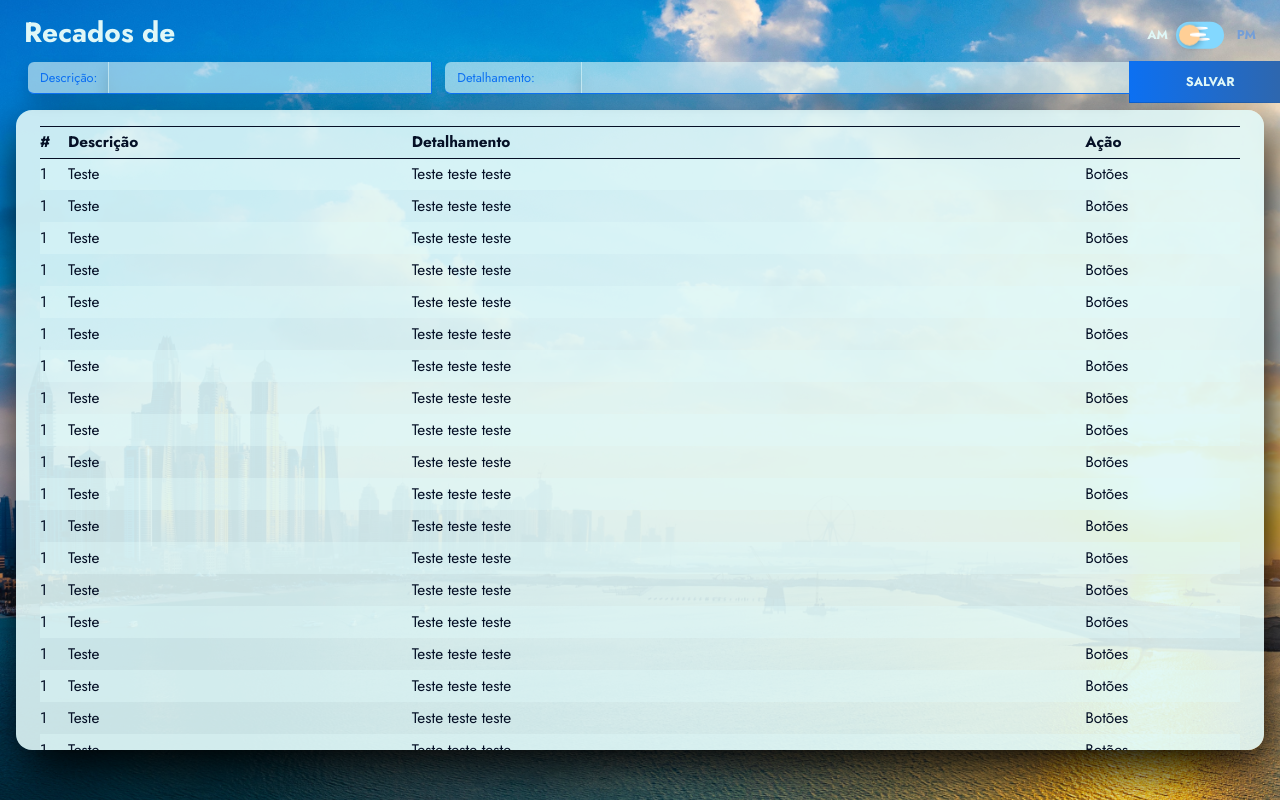
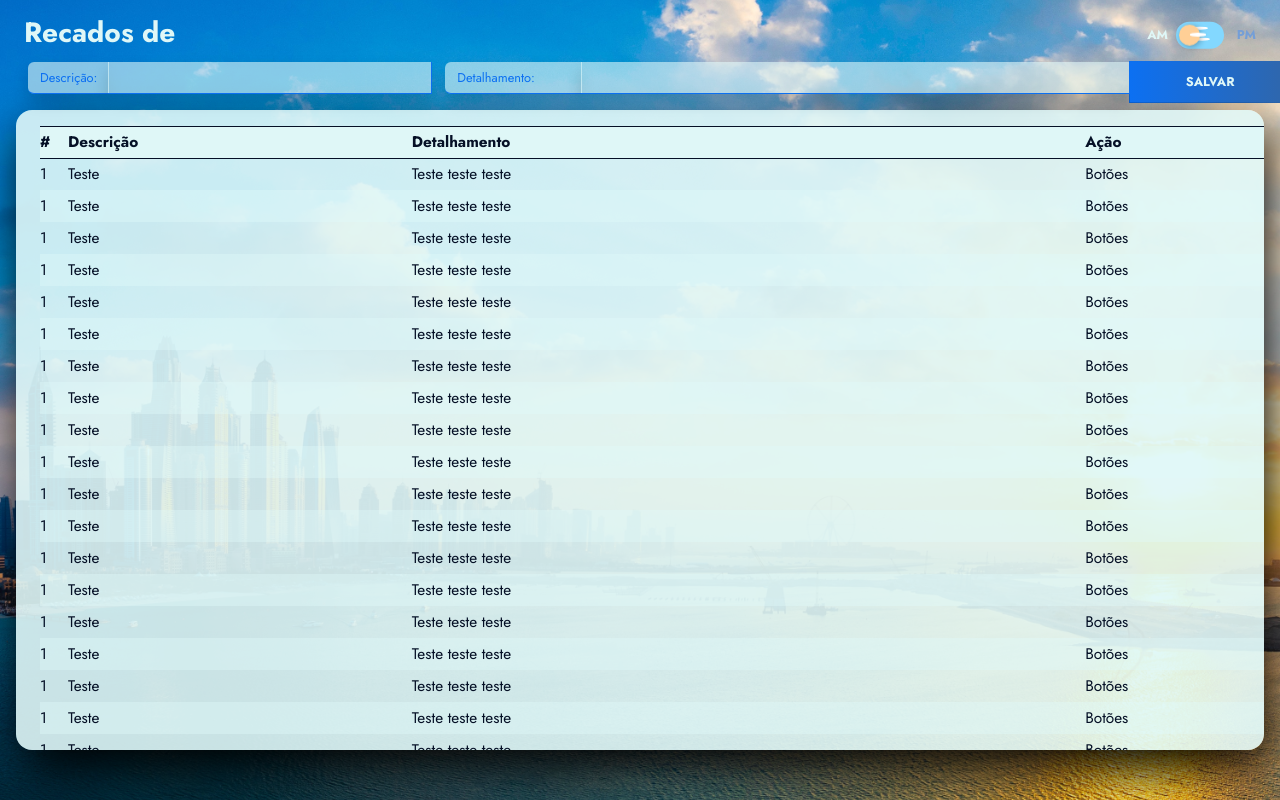
Before and after one commit to gabriel-bora/atividade-final-modulo-front-end-02, a website: page public/home.html in a window 1280 px wide. Drawn offline with nearby package versions, Linux system fonts and the light colour scheme.

Commit message:
position sticky no th

```diff
--- a/public/css/style.css
+++ b/public/css/style.css
@@ -518,6 +518,9 @@ th {
     border-top: 0.5px solid #051026!important;
     border-bottom: 0.5px solid #051026!important;
     height: 4vh;
+    position: sticky;
+    top: calc(0.5rem + 1vh);
+    background-color: rgba(223, 247, 247, 1);
 }
 
 tr {
@@ -531,7 +534,7 @@ tr:nth-child(even) {background-color: rgba(223, 247, 247, 0.4);}
     background-color: rgba(5, 16, 38, 0.6)!important;
 }
 
-tr:hover {background-color: rgba(60, 99, 146, 0.5)!important;}
+tbody tr:hover {background-color: rgba(60, 99, 146, 0.5)!important;}
 
 .coluna1 {width: 2vw;}
 
--- a/public/home.html
+++ b/public/home.html
@@ -73,14 +73,17 @@
                     <section class="container-fluid">
                         <div class="row mt-2 mx-0">
                             <div class="col">
-                                <section class="container-fluid px-0 tabela overflow-hidden">
+                                <section class="container-fluid px-0 tabela">
                                     <table class="recados" id="tabelaRecados">
+                                        <thead>
                                             <tr>
                                                 <th class="coluna1">#</th>
                                                 <th class="coluna2">Descrição</th>
                                                 <th class="coluna3">Detalhamento</th>
                                                 <th class="coluna4">Ação</th>
                                             </tr>
+                                        </thead>
+                                        <tbody>
                                             <tr>
                                                 <td>1</td>
                                                 <td>Teste</td>
@@ -255,6 +258,7 @@
                                                 <td>Teste teste teste</td>
                                                 <td>Botões</td>
                                             </tr>
+                                        </tbody>
                                       </table>
                                 </section>
                             </div>
```
Lines whose indentation alone changed are shown as unchanged.
